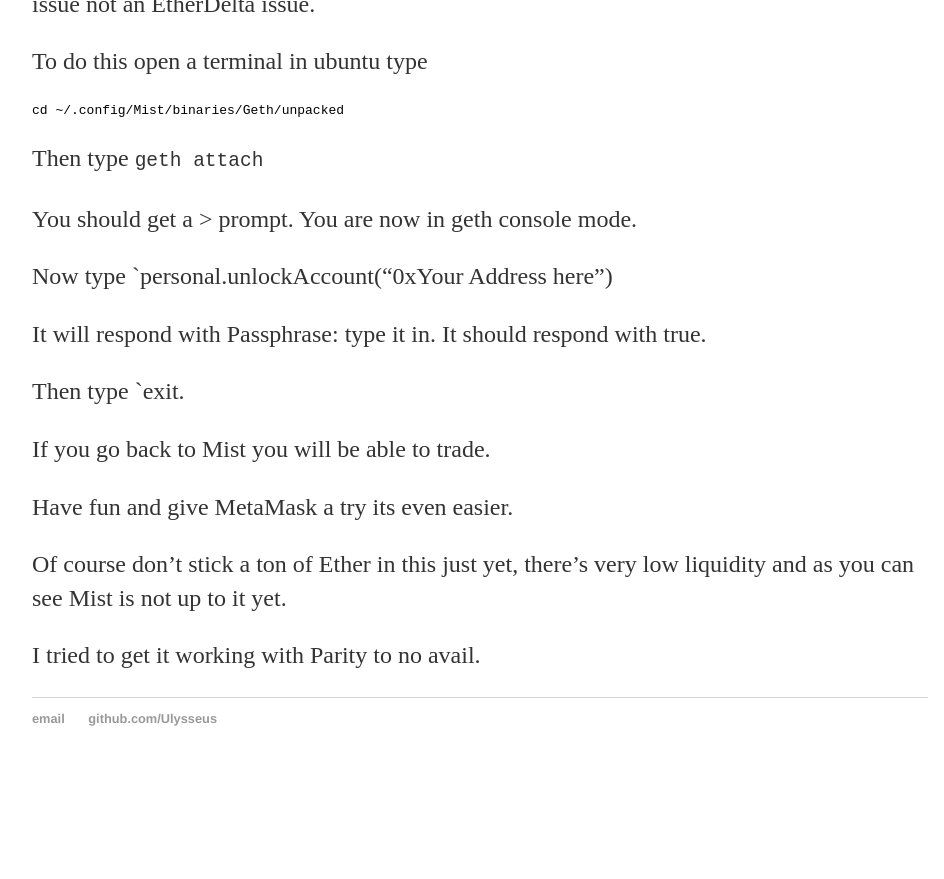
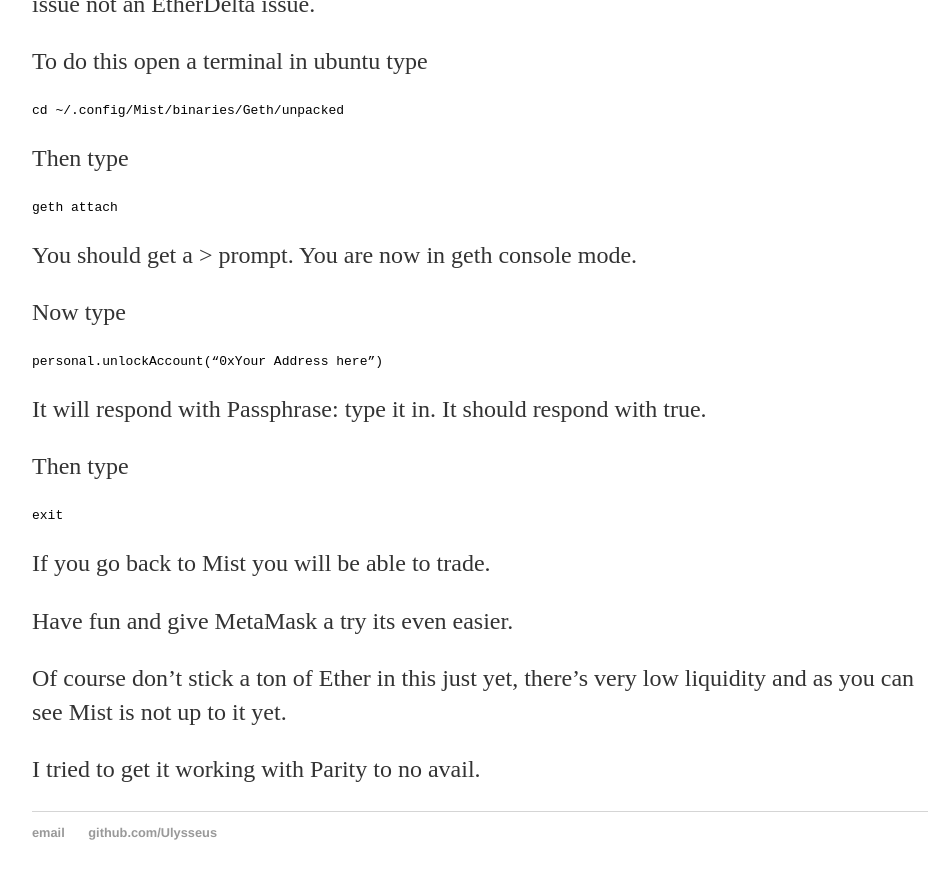
Before and after one commit to Ulysseus/Ulysseus.github.io, a Jekyll site: the page built from _posts/2016-11-14-EtherDelta-the-best-thing-since.md, in a window 1280 px wide and 900 px high, scrolled down 1419 px. Shown: the top 879 px of the window, without its empty margins (160-1104 px from the left). Built offline with Jekyll 4.4.1, drawn with Linux system fonts in a browser that asks for light colours; our own code applies the rules of GitHub Pages for plain Markdown files; before the commit the page ends 2205 px from its top, so only the background shows below that.

````diff
--- a/_posts/2016-11-14-EtherDelta-the-best-thing-since.md
+++ b/_posts/2016-11-14-EtherDelta-the-best-thing-since.md
@@ -34,16 +34,23 @@ To do this open a terminal in ubuntu type
 cd ~/.config/Mist/binaries/Geth/unpacked
 ```
 Then type
-`geth attach`
+```
+geth attach
+```
 
 You should get a > prompt. You are now in geth console mode.
 
 Now type
-`personal.unlockAccount(“0xYour Address here”)
+```
+personal.unlockAccount(“0xYour Address here”)
+```
 
 It will respond with Passphrase: type it in. It should respond with true.
 
-Then type `exit.
+Then type
+```
+exit
+```
 
 If you go back to Mist you will be able to trade.
 
````
